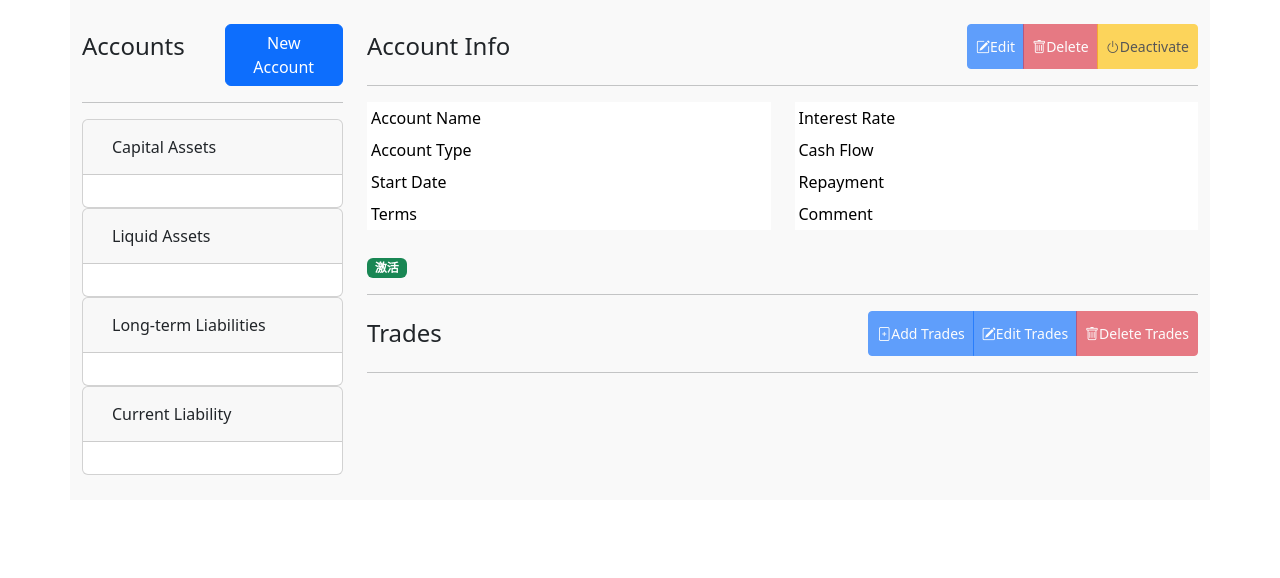
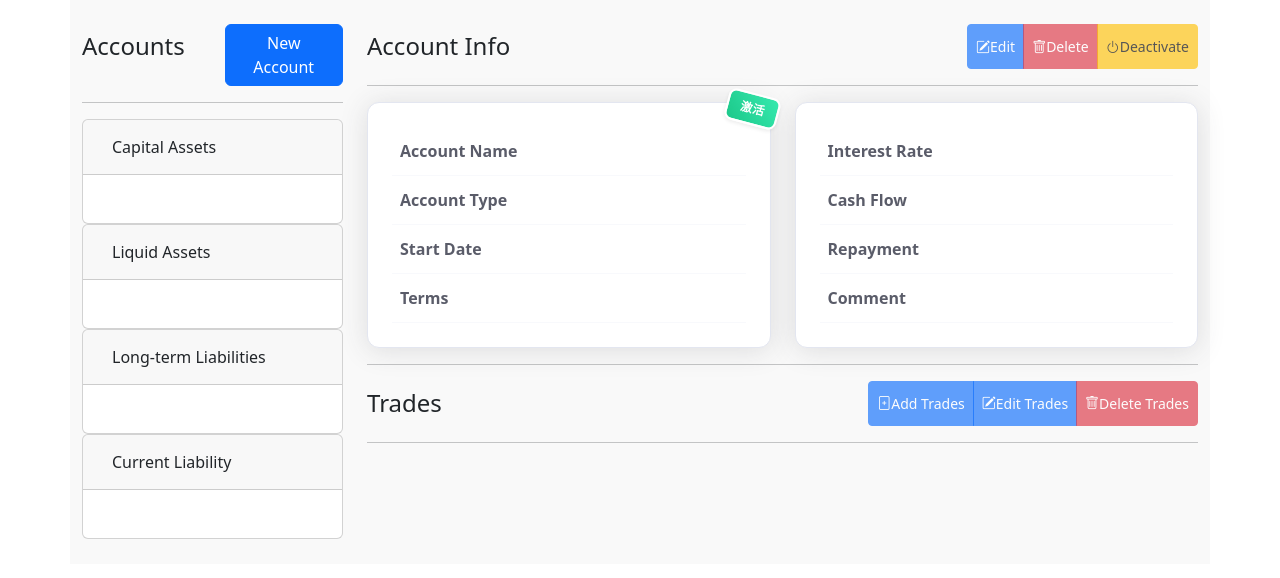
Before and after one commit to nutalk/OpenBookkeeping, a Django app: page /en/ in a window 1280 px wide. Shown: the part 56-634 px from the top of the page. Run offline with Django 5.2, Linux system fonts and the light colour scheme; some libraries are stand-ins or nearby versions.

Commit message:
Beautify account details: add cards, gradient badges, and diagonal status tag

```diff
--- a/accounts/templates/detail.html
+++ b/accounts/templates/detail.html
@@ -7,6 +7,83 @@
 <link rel="stylesheet" href="https://cdn.staticfile.net/bootstrap-icons/1.11.3/font/bootstrap-icons.css">
 <link rel="stylesheet" href="{% static 'bs_table/bootstrap-table.min.css' %}">
 <script src="{% static 'bs_table/bootstrap-table.min.js' %}"></script>
+
+<style>
+.account-detail-card {
+    border: 1px solid #e3e6f0;
+    border-radius: 0.75rem;
+    box-shadow: 0 0.15rem 1.75rem 0 rgba(58, 59, 69, 0.15);
+    transition: all 0.3s ease;
+}
+
+.account-detail-card:hover {
+    box-shadow: 0 0.15rem 1.75rem 0 rgba(58, 59, 69, 0.25);
+    transform: translateY(-2px);
+}
+
+.account-detail-table {
+    margin-bottom: 0;
+}
+
+.account-detail-table .detail-label {
+    font-weight: 600;
+    color: #5a5c69;
+    padding: 0.75rem 0.5rem;
+    border-bottom: 1px solid #f8f9fc;
+}
+
+.account-detail-table .detail-value {
+    font-weight: 500;
+    color: #2e59d9;
+    padding: 0.75rem 0.5rem;
+    border-bottom: 1px solid #f8f9fc;
+}
+
+.status-tag-container {
+    position: absolute;
+    top: -10px;
+    right: -10px;
+    z-index: 10;
+}
+
+.status-badge {
+    transform: rotate(15deg);
+    font-size: 0.75rem;
+    padding: 0.5rem 0.75rem;
+    border-radius: 0.5rem;
+    box-shadow: 0 0.125rem 0.25rem rgba(0, 0, 0, 0.075);
+    font-weight: 600;
+    letter-spacing: 0.5px;
+}
+
+.status-badge.bg-success {
+    background: linear-gradient(45deg, #1cc88a, #36e9ae) !important;
+    border: 2px solid #fff;
+}
+
+.status-badge.bg-danger {
+    background: linear-gradient(45deg, #e74a3b, #f56565) !important;
+    border: 2px solid #fff;
+}
+
+.card-body {
+    padding: 1.5rem;
+    position: relative;
+}
+
+/* Responsive adjustments */
+@media (max-width: 768px) {
+    .status-tag-container {
+        top: -5px;
+        right: -5px;
+    }
+
+    .status-badge {
+        font-size: 0.7rem;
+        padding: 0.4rem 0.6rem;
+    }
+}
+</style>
 {% endblock %}
 
 {% block main_page %}
@@ -66,27 +143,19 @@
     <hr />
     <div class="row">
       <div class="col-md-6">
-        <table class="table table-borderless table-sm">
+        <div class="card account-detail-card">
+          <div class="card-body position-relative">
+            <!-- Status tag positioned at top-right corner -->
+            <div class="status-tag-container">
+              <span id="account_status_tag" class="badge bg-success status-badge">激活</span>
+            </div>
+            <table class="table table-borderless table-sm account-detail-table">
               <tbody>
                 {%for show_rec in show_info%}
                 {% if forloop.counter <= 4 %}
                 <tr>
-              <td class="col-6">{{show_rec.show}}</td>
-              <td id={{show_rec.id}}></td>
-            </tr>
-            {% endif %}
-            {%endfor%}
-          </tbody>
-        </table>
-      </div>
-      <div class="col-md-6">
-        <table class="table table-borderless table-sm">
-          <tbody>
-            {%for show_rec in show_info%}
-            {% if forloop.counter > 4 %}
-            <tr>
-              <td class="col-6">{{show_rec.show}}</td>
-              <td id={{show_rec.id}}></td>
+                  <td class="col-6 detail-label">{{show_rec.show}}</td>
+                  <td id={{show_rec.id}} class="detail-value"></td>
                 </tr>
                 {% endif %}
                 {%endfor%}
@@ -94,9 +163,24 @@
             </table>
           </div>
         </div>
-    <div class="row mt-2">
-      <div class="col-12">
-        <span id="account_status_tag" class="badge bg-success">激活</span>
+      </div>
+      <div class="col-md-6">
+        <div class="card account-detail-card">
+          <div class="card-body">
+            <table class="table table-borderless table-sm account-detail-table">
+              <tbody>
+                {%for show_rec in show_info%}
+                {% if forloop.counter > 4 %}
+                <tr>
+                  <td class="col-6 detail-label">{{show_rec.show}}</td>
+                  <td id={{show_rec.id}} class="detail-value"></td>
+                </tr>
+                {% endif %}
+                {%endfor%}
+              </tbody>
+            </table>
+          </div>
+        </div>
       </div>
     </div>
     <hr />
```
Lines whose indentation alone changed are shown as unchanged.
